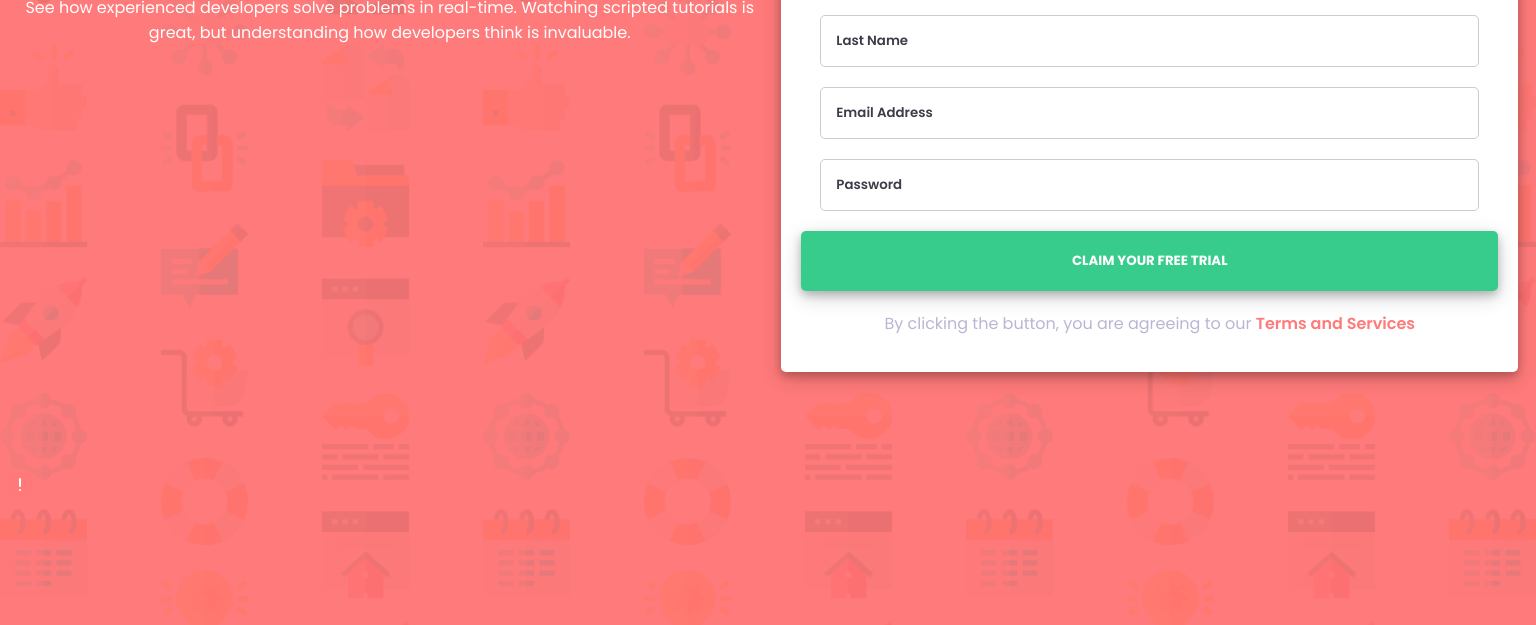
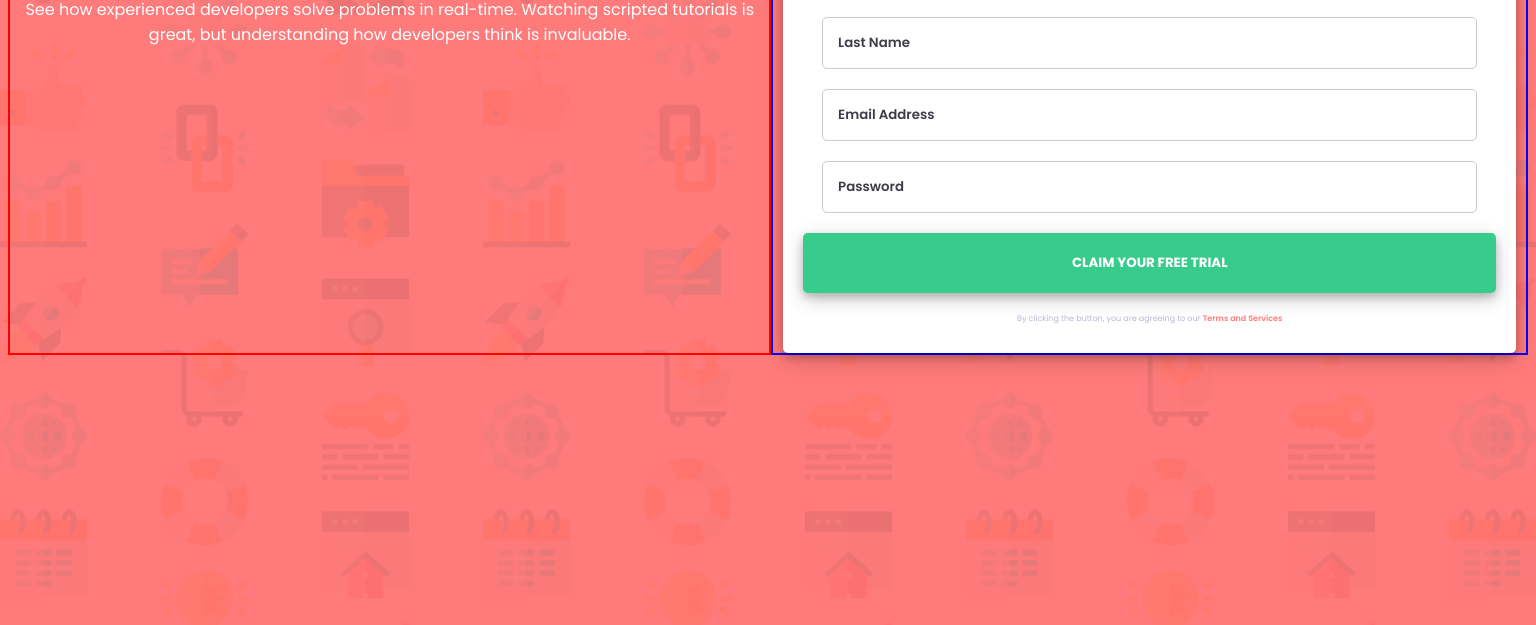
Before and after one commit to pearlanyanwu/sign-up-form.github.io, a plain HTML site: page index.html in a window 1536 px wide. Shown: the part 175-800 px from the top of the page. Drawn offline with Linux system fonts and the light colour scheme.

Commit message:
edited css

```diff
--- a/index.html
+++ b/index.html
@@ -28,8 +28,6 @@
       </form>
     </div>
   </div>
-
-  <img src="images/icon-error.svg" alt="error.svg" id="error-icon">
 </body>
 
 </html>
--- a/style.css
+++ b/style.css
@@ -66,7 +66,7 @@ form {
 
 form > p {
   color: hsl(246, 25%, 77%);
-  font-size: 1rem;
+  font-size: 0.5rem;
   margin-top: 20px;
 }
 
@@ -122,4 +122,17 @@ button {
     grid-template-columns: auto auto;
     grid-template-rows: auto;
   }
+
+  .grid-container div {
+    max-height: 900px;
+  }
+
+  .text {
+    border: 2px solid red;
+    max-height: 900px;
+  }
+
+  .form {
+    border: 2px solid blue;
+  }
 }
```
